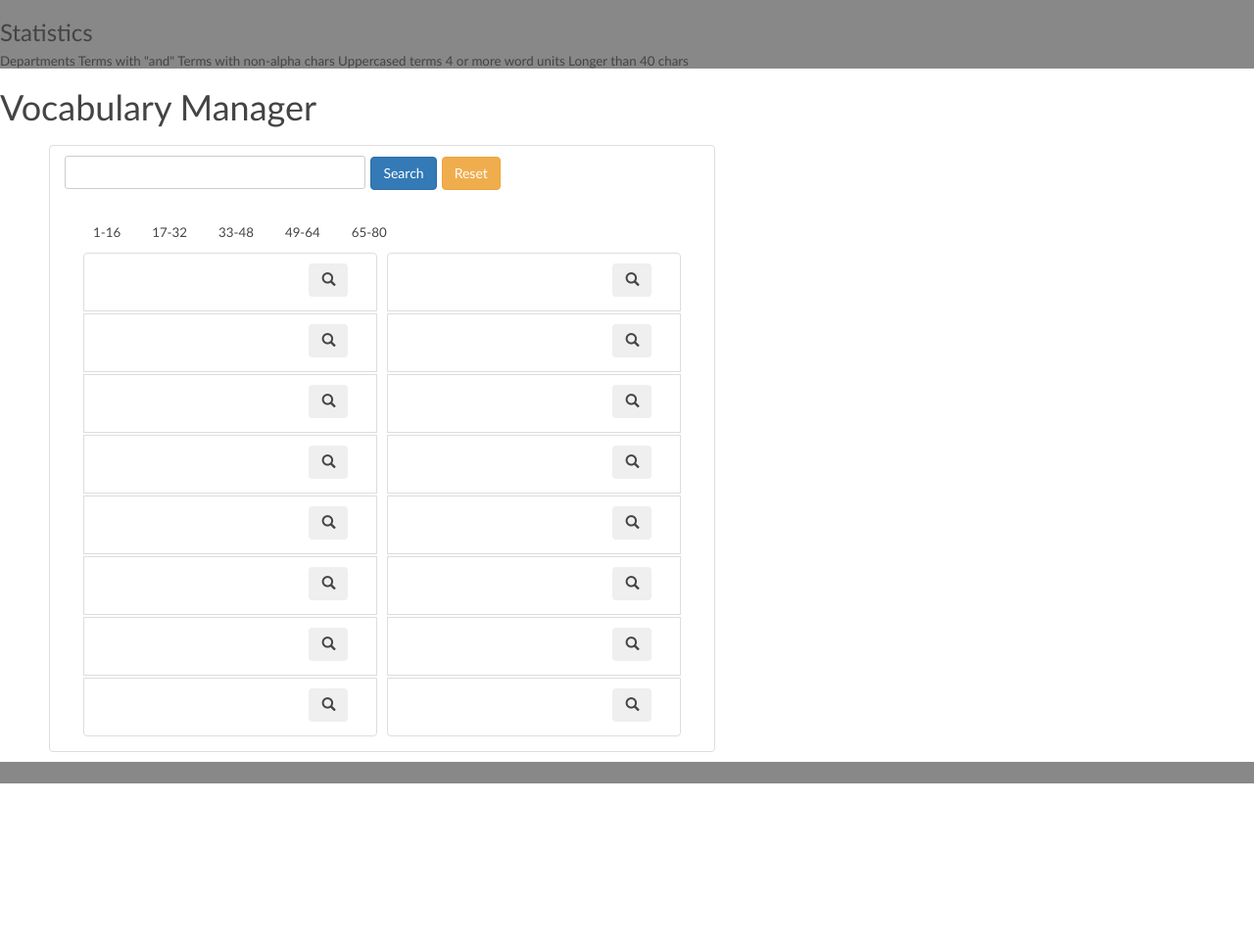
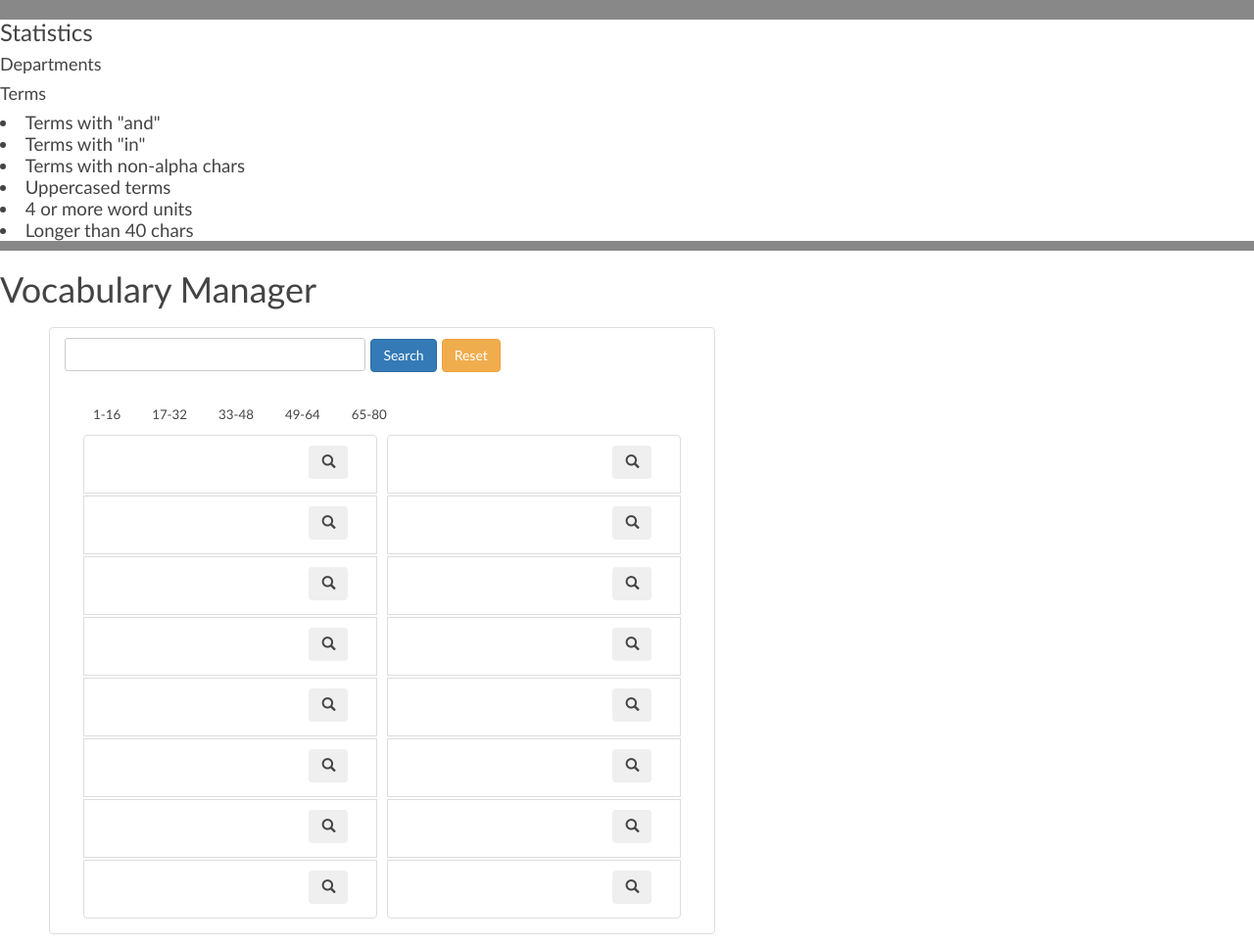
Before and after one commit to Brown-University-Library/OLD-ARCHIVED_rab-vocab, a Flask app: page / in a window 1280 px wide. Shown: the whole page at 98% size. Before the commit the page ends 800 px from the top, so only its background shows below. Run offline with Flask 2, Linux system fonts and the light colour scheme; parts of the project's set-up code (start-up, migrations or seed data) failed here and were passed over; some libraries are stand-ins or nearby versions.

Commit message:
Display changes; more filters

```diff
--- a/app/static/css/vocab.css
+++ b/app/static/css/vocab.css
@@ -31,6 +31,11 @@ strong {
 }
 /** End standard selectors */
 /** Begin spa namespace selectors */
+.dashboard {
+	background: #fff;
+	font-size : 1.4em;
+}
+
 .vocab {
 	top: 0;
 	left: 0;
--- a/app/templates/home.html
+++ b/app/templates/home.html
@@ -29,12 +29,15 @@
 {% block body %}
 <div class="dashboard">
 <h3>Statistics</h3>
-<a href="{{ url_for('dept_dashboard') }}">Departments</a>
-<a href="{{ url_for('terms_dashboard', term_group='withand' ) }}">Terms with "and"</a>
-<a href="{{ url_for('terms_dashboard', term_group='nonalpha' ) }}">Terms with non-alpha chars</a>
-<a href="{{ url_for('terms_dashboard', term_group='titlecase' ) }}">Uppercased terms</a>
-<a href="{{ url_for('terms_dashboard', term_group='manywords' ) }}">4 or more word units</a>
-<a href="{{ url_for('terms_dashboard', term_group='toolong' ) }}">Longer than 40 chars</a>
+<h4><a href="{{ url_for('dept_dashboard') }}">Departments</a></h4>
+<h4>Terms</h4>
+<ul>
+<li><a href="{{ url_for('terms_dashboard', term_group='withand' ) }}">Terms with "and"</a></li>
+<li><a href="{{ url_for('terms_dashboard', term_group='within' ) }}">Terms with "in"</a></li>
+<li><a href="{{ url_for('terms_dashboard', term_group='nonalpha' ) }}">Terms with non-alpha chars</a></li>
+<li><a href="{{ url_for('terms_dashboard', term_group='titlecase' ) }}">Uppercased terms</a>
+<li><a href="{{ url_for('terms_dashboard', term_group='manywords' ) }}">4 or more word units</a></li>
+<li><a href="{{ url_for('terms_dashboard', term_group='toolong' ) }}">Longer than 40 chars</a></li>
 </div>
 <div class="vocab"></div>
 <script>
```
Also changed, not shown: app/stats/vocab.py (+11 -1 lines).
